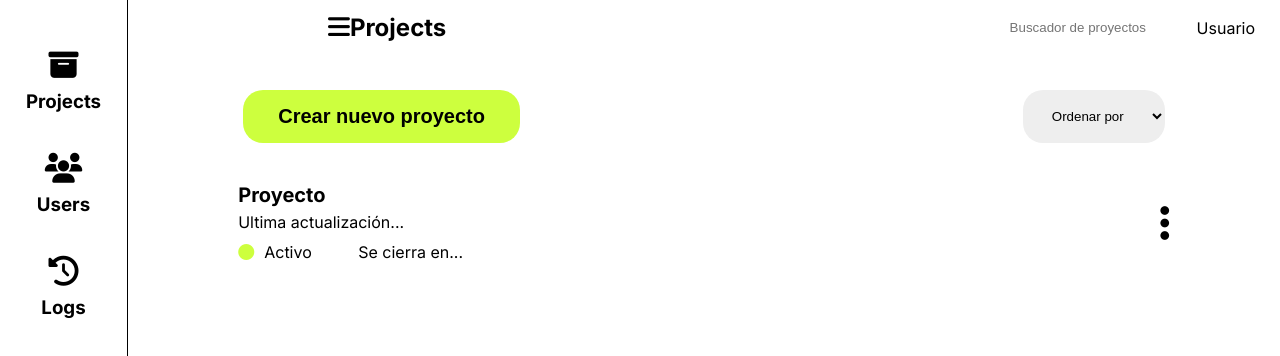
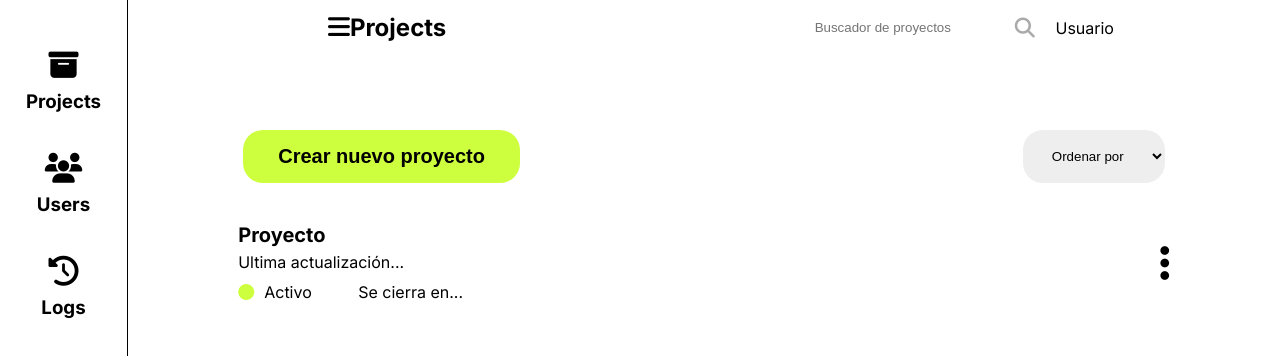
Before and after one commit to sweet-peach/gestus.xyz, a SvelteKit app in the folder client/: page /projects in a window 1280 px wide. Shown: the top 356 px of the page. Built offline with nearby package versions, Linux system fonts and the light colour scheme.

Commit message:
More style changes

```diff
--- a/client/src/global.css
+++ b/client/src/global.css
@@ -28,3 +28,79 @@ body {
     --color-background: #fff;
     --color-secondary-background: #C7CBD2;
 }
+
+.button-hover {
+    border-radius: 20px;
+    background: red;
+    border: none;
+    opacity: 0;
+    color: black;
+    transition: opacity 0.3s;
+    padding: 10px;
+    position: absolute;
+    top: 60px;
+}
+
+.button-hover.visible {
+    opacity: 1;
+}
+
+.button-hover.hidden {
+    opacity: 0;
+}
+
+.search-container {
+    position: relative;
+    display: inline-block;
+  }
+
+  .search-container input[type="text"] {
+    width: 250px;
+  }
+
+  .search-container i.fa-search {
+    position: absolute;
+    right: 20px;
+    top: 50%;
+    transform: translateY(-50%);
+    font-size: 20px;
+    color: #aaa;
+    pointer-events: none;
+  }
+
+  .div-header{
+    width: 30%;
+    display: flex;
+    align-items: center;
+    justify-content: space-evenly;
+}
+
+
+
+header{
+    width: 90%;
+    padding-top: 10px;
+    display: flex;
+    align-items: center;
+    justify-content: space-between;
+    padding-bottom: 40px;
+}
+
+.div-header input{
+    border-radius: 25px;
+    border: none;
+    padding: 10px;
+    outline: none;
+}
+
+.div-buscador{
+    margin-right: 50px;
+}
+
+
+.div-p-user{
+    display: flex;
+    flex-direction: column;
+    justify-content: center;
+    align-items: center;
+}
--- a/client/src/routes/+page.svelte
+++ b/client/src/routes/+page.svelte
@@ -48,7 +48,7 @@
     }
     .div-inputs{
         height: 60%;
-        width: 100%;
+        width: 80%;
     }
     .div-inputs > * {
         margin-bottom: 20px;
@@ -72,8 +72,9 @@
         font-size: 20px;
     }
     input{
-        border: 1px solid #EEE;
+        outline: none;
+        border: .5px solid rgba(0, 0, 0, 0.144);
         padding: 10px;
-        border-radius: 23px;
+        border-radius: 10px;
     }
 </style>
--- a/client/src/routes/projects-admin-files/+page.svelte
+++ b/client/src/routes/projects-admin-files/+page.svelte
@@ -16,7 +16,10 @@ function handleMouseLeave() {
                 <h2>Projects / Project</h2>
             </div>
                 <div class="div-header div-buscador">
-                    <input type="text" name="" id="" placeholder="Buscador de proyectos">
+                    <div class="search-container">
+                        <i class="fa-solid fa-search"></i>
+                        <input type="text" placeholder="Buscador de proyectos" class="search-input">
+                      </div>
                     <div class="div-p-user" on:mouseenter={handleMouseEnter} on:mouseleave={handleMouseLeave}>
                         <p class="p-user">Usuario</p>
                         <button class="button-hover {showLogoutButton ? 'visible' : 'hidden'}">Cerrar sesión</button>
@@ -153,55 +156,6 @@ function handleMouseLeave() {
         align-items: center;
     }
 
-    .div-header{
-        width: 20%;
-        display: flex;
-        align-items: center;
-        justify-content: space-evenly;
-    }
-    header{
-        width: 90%;
-        padding-top: 10px;
-        display: flex;
-        align-items: center;
-        justify-content: space-between;
-        padding-bottom: 40px;
-    }
-
-    .div-header input{
-        border-radius: 25px;
-        border: none;
-        padding: 10px;
-    }
-
-    .div-buscador{
-        margin-right: 50px;
-    }
 
 
-    .div-p-user{
-        display: flex;
-        flex-direction: column;
-        justify-content: center;
-        align-items: center;
-    }
-    .button-hover {
-    background: none;
-    border: none;
-    opacity: 0;
-    color: red;
-    transition: opacity 0.3s;
-    padding: 10px;
-    position: absolute;
-    top: 40px;
-    }
-
-    .button-hover.visible {
-        opacity: 1;
-    }
-
-    .button-hover.hidden {
-        opacity: 0;
-    }
-
 </style>
--- a/client/src/routes/projects-admin-project-version2/+page.svelte
+++ b/client/src/routes/projects-admin-project-version2/+page.svelte
@@ -16,7 +16,11 @@ function handleMouseLeave() {
                 <h2>Projects / Project</h2>
             </div>
                 <div class="div-header div-buscador">
-                    <input type="text" name="" id="" placeholder="Buscador de proyectos">
+                    <div class="search-container">
+                        <i class="fa-solid fa-search"></i>
+                        <input type="text" placeholder="Buscador de proyectos" class="search-input">
+                      </div>
+
                     <div class="div-p-user" on:mouseenter={handleMouseEnter} on:mouseleave={handleMouseLeave}>
                         <p class="p-user">Usuario</p>
                         <button class="button-hover {showLogoutButton ? 'visible' : 'hidden'}">Cerrar sesión</button>
@@ -78,11 +82,10 @@ function handleMouseLeave() {
 
 
 <style>
+
+
     h2{
         padding: 20px 0;
-    }
-    .dates, .plus-info{
-        padding: 10px 0;
     }
     .info{
         justify-content: space-between;
@@ -160,55 +163,6 @@ function handleMouseLeave() {
         align-items: center;
     }
 
-    .div-header{
-        width: 20%;
-        display: flex;
-        align-items: center;
-        justify-content: space-evenly;
-    }
-    header{
-        width: 90%;
-        padding-top: 10px;
-        display: flex;
-        align-items: center;
-        justify-content: space-between;
-        padding-bottom: 40px;
-    }
-
-    .div-header input{
-        border-radius: 25px;
-        border: none;
-        padding: 10px;
-    }
-
-    .div-buscador{
-        margin-right: 50px;
-    }
 
 
-    .div-p-user{
-        display: flex;
-        flex-direction: column;
-        justify-content: center;
-        align-items: center;
-    }
-    .button-hover {
-    background: none;
-    border: none;
-    opacity: 0;
-    color: red;
-    transition: opacity 0.3s;
-    padding: 10px;
-    position: absolute;
-    top: 40px;
-    }
-
-    .button-hover.visible {
-        opacity: 1;
-    }
-
-    .button-hover.hidden {
-        opacity: 0;
-    }
-
 </style>
--- a/client/src/routes/projects-admin-project/+page.svelte
+++ b/client/src/routes/projects-admin-project/+page.svelte
@@ -16,7 +16,10 @@ function handleMouseLeave() {
                 <h2>Projects / Project</h2>
             </div>
                 <div class="div-header div-buscador">
-                    <input type="text" name="" id="" placeholder="Buscador de proyectos">
+                    <div class="search-container">
+                        <i class="fa-solid fa-search"></i>
+                        <input type="text" placeholder="Buscador de proyectos" class="search-input">
+                      </div>
                     <div class="div-p-user" on:mouseenter={handleMouseEnter} on:mouseleave={handleMouseLeave}>
                         <p class="p-user">Usuario</p>
                         <button class="button-hover {showLogoutButton ? 'visible' : 'hidden'}">Cerrar sesión</button>
@@ -178,56 +181,4 @@ function handleMouseLeave() {
         flex-direction: column;
         align-items: center;
     }
-
-    .div-header{
-        width: 20%;
-        display: flex;
-        align-items: center;
-        justify-content: space-evenly;
-    }
-    header{
-        width: 90%;
-        padding-top: 10px;
-        display: flex;
-        align-items: center;
-        justify-content: space-between;
-        padding-bottom: 40px;
-    }
-
-    .div-header input{
-        border-radius: 25px;
-        border: none;
-        padding: 10px;
-    }
-
-    .div-buscador{
-        margin-right: 50px;
-    }
-
-
-    .div-p-user{
-        display: flex;
-        flex-direction: column;
-        justify-content: center;
-        align-items: center;
-    }
-    .button-hover {
-    background: none;
-    border: none;
-    opacity: 0;
-    color: red;
-    transition: opacity 0.3s;
-    padding: 10px;
-    position: absolute;
-    top: 40px;
-    }
-
-    .button-hover.visible {
-        opacity: 1;
-    }
-
-    .button-hover.hidden {
-        opacity: 0;
-    }
-
 </style>
--- a/client/src/routes/projects/+page.svelte
+++ b/client/src/routes/projects/+page.svelte
@@ -34,7 +34,10 @@ function handleMouseLeave() {
                 <h2>Projects</h2>
             </div>
                 <div class="div-header div-buscador">
-                    <input type="text" name="" id="" placeholder="Buscador de proyectos">
+                    <div class="search-container">
+                        <i class="fa-solid fa-search"></i>
+                        <input type="text" placeholder="Buscador de proyectos" class="search-input">
+                      </div>
                     <div class="div-p-user" on:mouseenter={handleMouseEnter} on:mouseleave={handleMouseLeave}>
                         <p class="p-user">Usuario</p>
                         <button class="button-hover {showLogoutButton ? 'visible' : 'hidden'}">Cerrar sesión</button>
@@ -76,26 +79,6 @@ function handleMouseLeave() {
 
 </section>
 <style>
-
-.button-hover {
-    background: none;
-    border: none;
-    opacity: 0;
-    color: red;
-    transition: opacity 0.3s;
-    padding: 10px;
-    position: absolute;
-    top: 40px;
-    }
-
-    .button-hover.visible {
-        opacity: 1;
-    }
-
-    .button-hover.hidden {
-        opacity: 0;
-    }
-
     .p-project{
         font-weight: bolder;
         font-size: 20px;
@@ -163,29 +146,6 @@ function handleMouseLeave() {
         font-size: 25px;
         margin-left: 200px;
     }
-    .div-header{
-        width: 20%;
-        display: flex;
-        align-items: center;
-        justify-content: space-evenly;
-    }
-    header{
-        width: 100%;
-        margin-top: 10px;
-        display: flex;
-        align-items: center;
-        justify-content: space-between;
-    }
-
-    .div-header input{
-        border-radius: 25px;
-        border: none;
-        padding: 10px;
-    }
-
-    .div-buscador{
-        margin-right: 50px;
-    }
 
 
     .config{
--- a/client/src/routes/users-admin/+page.svelte
+++ b/client/src/routes/users-admin/+page.svelte
@@ -6,7 +6,10 @@
         <h2>Usuarios</h2>
     </div>
         <div class="div-header div-buscador">
-            <input type="text" name="" id="" placeholder="Buscador de proyectos">
+            <div class="search-container">
+                <i class="fa-solid fa-search"></i>
+                <input type="text" placeholder="Buscador de proyectos" class="search-input">
+              </div>
             <p>Usuario</p>
         </div>
 </header>
@@ -30,30 +33,7 @@
     .fa-ellipsis-vertical{
         font-size: 25px;
     }
-    .div-header{
-        width: 20%;
-        display: flex;
-        align-items: center;
-        justify-content: space-evenly;
-    }
-    header{
-        width: 100%;
-        padding-top: 10px;
-        display: flex;
-        align-items: center;
-        justify-content: space-between;
-        margin-bottom: 50px;
-    }
 
-    .div-header input{
-        border-radius: 25px;
-        border: none;
-        padding: 10px;
-    }
-
-    .div-buscador{
-        margin-right: 50px;
-    }
     .info-user{
         display: flex;
         align-items: center;
--- a/client/src/routes/users-modifier/+page.svelte
+++ b/client/src/routes/users-modifier/+page.svelte
@@ -6,7 +6,10 @@
         <h2>Usuarios</h2>
     </div>
         <div class="div-header div-buscador">
-            <input type="text" name="" id="" placeholder="Buscador de proyectos">
+            <div class="search-container">
+                <i class="fa-solid fa-search"></i>
+                <input type="text" placeholder="Buscador de proyectos" class="search-input">
+              </div>
             <p>Usuario</p>
         </div>
 </header>
@@ -38,30 +41,6 @@
     }
     .fa-ellipsis-vertical{
         font-size: 25px;
-    }
-    .div-header{
-        width: 20%;
-        display: flex;
-        align-items: center;
-        justify-content: space-evenly;
-    }
-    header{
-        width: 100%;
-        padding-top: 10px;
-        display: flex;
-        align-items: center;
-        justify-content: space-between;
-        margin-bottom: 50px;
-    }
-
-    .div-header input{
-        border-radius: 25px;
-        border: none;
-        padding: 10px;
-    }
-
-    .div-buscador{
-        margin-right: 50px;
     }
     .info-user{
         display: flex;
```
